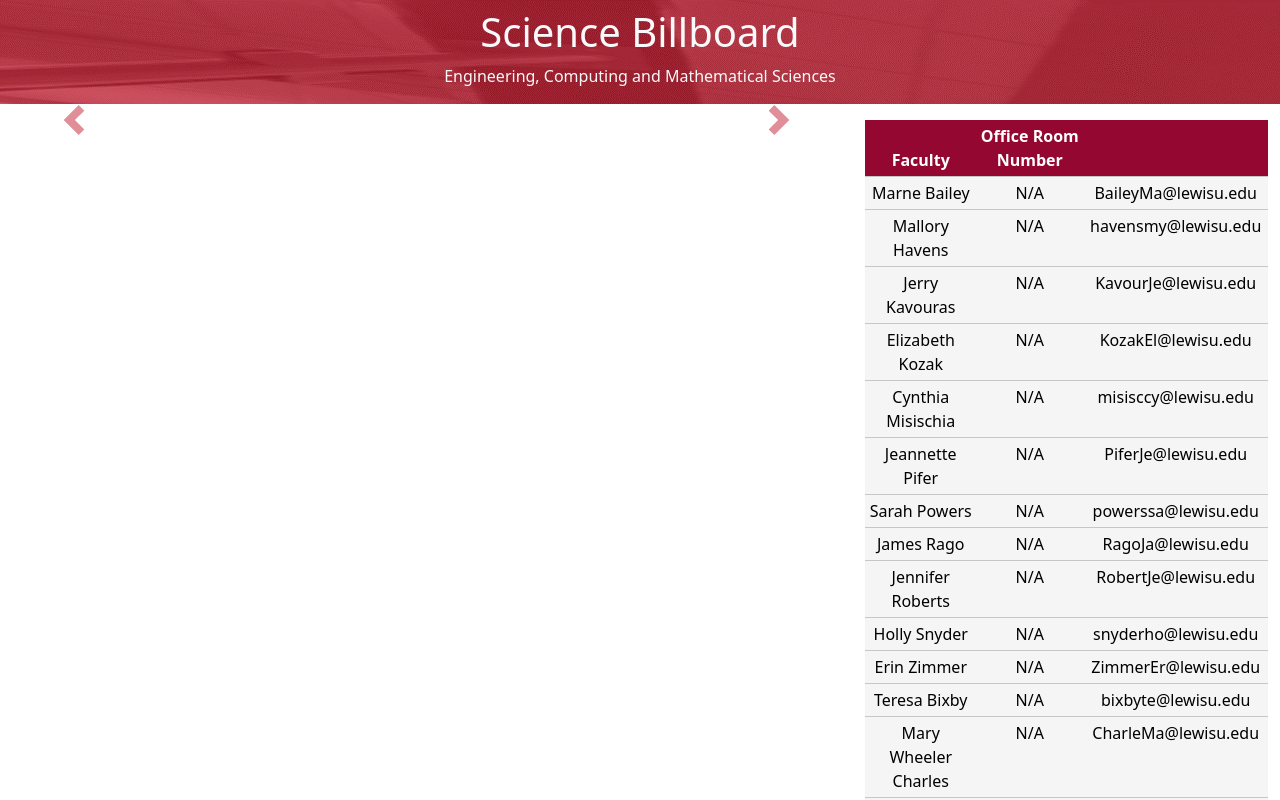
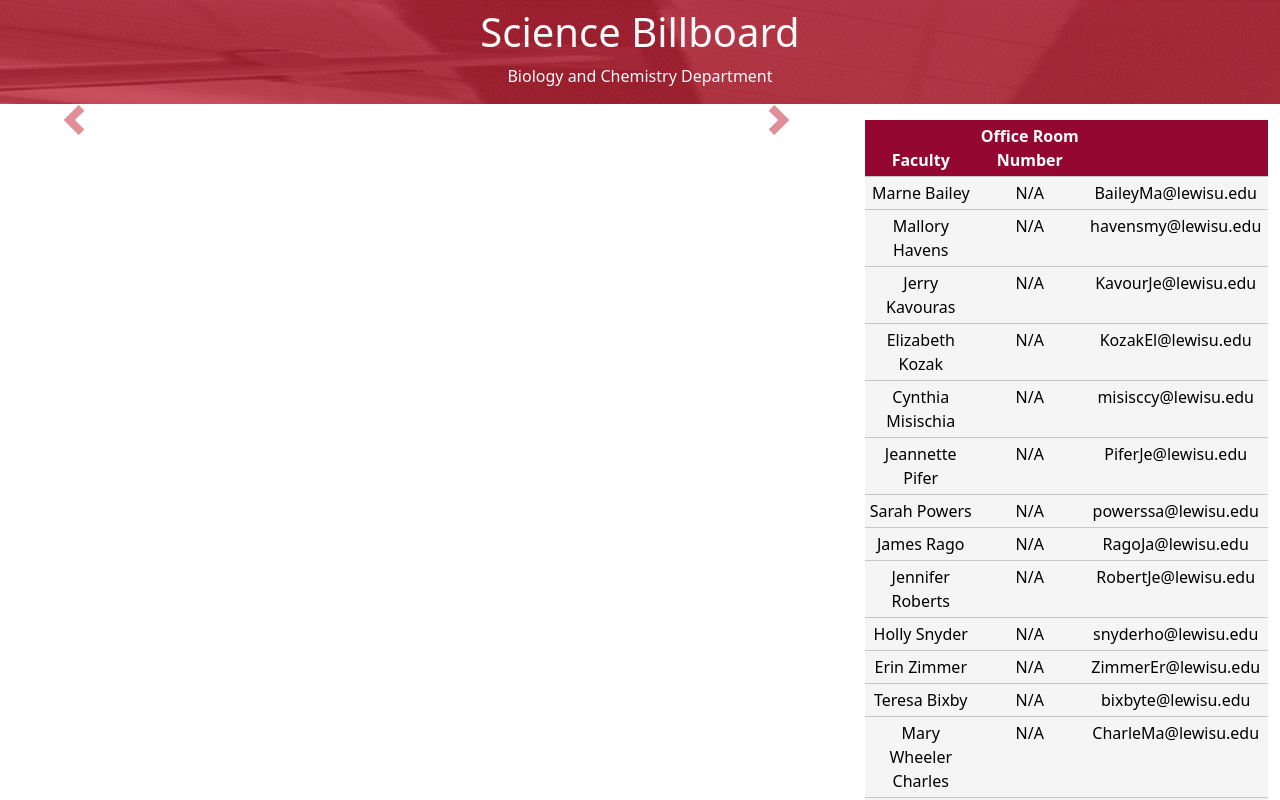
Before and after one commit to ShaneFrantz/Science-repo, a plain HTML site: page index.html in a window 1280 px wide. Drawn offline with nearby package versions, Linux system fonts and the light colour scheme; no server answers.

Commit message:
Changed the title from engineering, computing and mathematical sciences to biology and chemistry department

```diff
--- a/index.html
+++ b/index.html
@@ -18,7 +18,7 @@
     <div class="row">
       <div class="col text-light" style="background-image: url(assets/red-science-center.png);">
         <h1 class="mt-2">Science Billboard</h1>
-        <p>Engineering, Computing and Mathematical Sciences</p>
+        <p>Biology and Chemistry Department</p>
       </div>
     </div>
     <div class="row mt-3">
```
